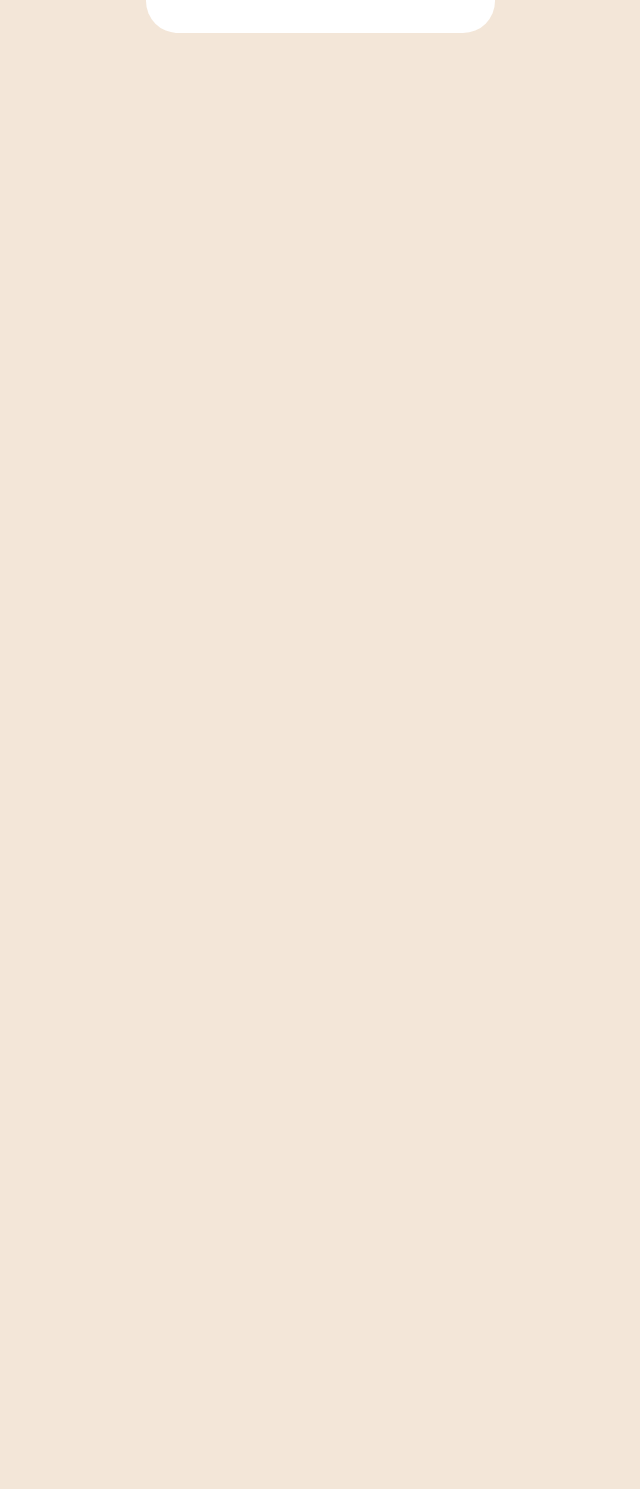
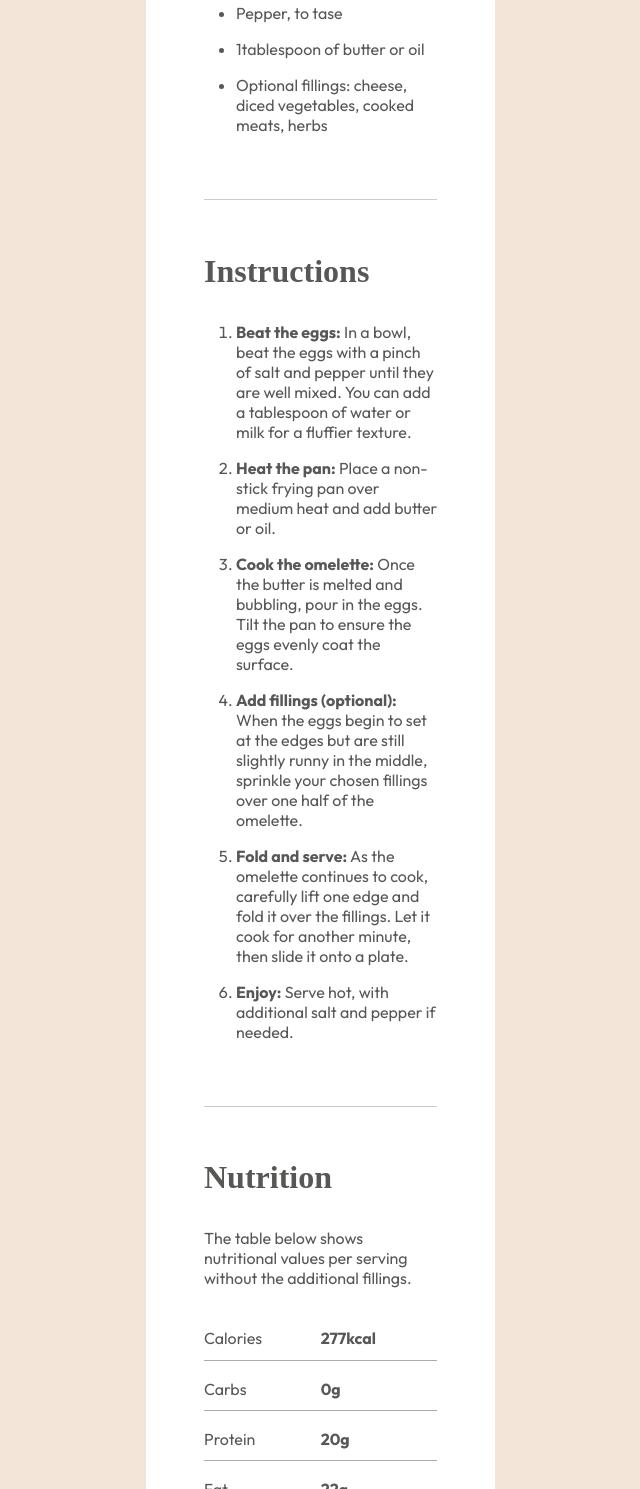
Before and after one commit to chancuadero/Recipe_page, a plain HTML site: page index.html in a window 1280 px wide. Shown: the part 1311-2800 px from the top of the page, without its empty margins (334-974 px from the left). Before the commit the page ends 1344 px from the top, so only its background shows below. Drawn offline with Linux system fonts and the light colour scheme.

Commit message:
update html and css

```diff
--- a/index.html
+++ b/index.html
@@ -31,10 +31,49 @@
                 </ul>
             </div>
             <div class="text">
-                <h2 >Simple Omelette Recipe</h2>
-                <p>An easy and quick dish, perfect for any meal. This classic omelette combines beaten eggs cooked to perfection,
-                    optionally filled with your choice of cheese, vegetables, or meats.
-                </p>
+                <h2 >Ingredients</h2>
+                 <ul>
+                    <li>2-3 large eggs</li>
+                    <li>Salt, to taste</li>
+                    <li>Pepper, to tase</li>
+                    <li>1tablespoon of butter or oil</li>
+                    <li>Optional fillings: cheese, diced vegetables,
+                        cooked meats, herbs
+                    </li>
+                </ul>
+            </div>
+            <hr/>
+           <div class="text">
+                <h2>Instructions</h2>
+                 <ol type="1">
+                    <li><span>Beat the eggs:</span> In a bowl, beat the eggs with a pinch of salt and pepper until they are
+                        well mixed. You can add a tablespoon of water or milk for a fluffier texture.</li>
+                    <li><span>Heat the pan:</span> Place a non-stick frying pan over medium heat and add butter or oil.</li>
+                    <li><span>Cook the omelette:</span> Once the butter is melted and bubbling, pour in the eggs. Tilt the
+                        pan to ensure the eggs evenly coat the surface.</li>
+                    <li><span>Add fillings (optional):</span> When the eggs begin to set at the edges but are still slightly
+                        runny in the middle, sprinkle your chosen fillings over one half of the omelette.</li>
+                    <li><span>Fold and serve:</span> As the omelette continues to cook, carefully lift one edge and fold it
+                        over the fillings. Let it cook for another minute, then slide it onto a plate.</li>
+                    <li><span>Enjoy:</span> Serve hot, with additional salt and pepper if needed.</li>
+                </ol>
+            </div>
+            <hr/>
+            <div class="text">
+                <h2>Nutrition</h2>
+                <p>The table below shows nutritional values per serving without the additional fillings.</p>
+                <div class="nutrition_list">
+
+                            <div class="item">Calories</div>
+                            <div class="item"><span>277kcal</span></div>
+                            <div class="item">Carbs</div>
+                            <div class="item"><span>0g</span></div>
+                            <div class="item">Protein</div>
+                            <div class="item"><span>20g</span></div>
+                            <div class="item1">Fat</div>
+                            <div class="item1"><span>22g</span></div>
+
+                </div>
             </div>
         </div>
     </div>
--- a/style.css
+++ b/style.css
@@ -20,6 +20,7 @@ section{
     margin: 0 20rem;
     box-sizing: border-box;
     min-height: fit-content;
+    margin-bottom: 4rem;
 }
 
 .outer-box{
@@ -53,13 +54,35 @@ section{
 .text h1{
     padding-bottom: 2rem;
     font-family: "Young Serif", serif;
-    font-size: 37px;
+    font-size: 3rem;
 }
+
 
 .text p{
     padding-bottom: 2rem;
     font-family: "Outfit", sans-serif;
-    color: hsl(24, 5%, 18%);
+    color: hsl(24, 5%, 18%, 0.8);
+}
+
+.text h2{
+    padding-top: 2rem;
+    padding-bottom: 2rem;
+    font-size: 2rem;
+    color: hsl(24, 5%, 18%, 0.8);
+}
+
+ .text ul{
+    padding-bottom: 2rem;
+    font-family: "Outfit", sans-serif;
+    color: hsl(24, 5%, 18%, 0.8);
+    margin-left: 2rem;
+}
+
+.text ol{
+    padding-bottom: 2rem;
+    font-family: "Outfit", sans-serif;
+    color: hsl(24, 5%, 18%, 0.8);
+    margin-left: 2rem;
 }
 
 .text__prep h2, li{
@@ -73,16 +96,43 @@ section{
 }
 
 .text__prep h2{
-    color:   hsl(332, 51%, 32%);
+    color:   hsl(332, 51%, 32%, 0.8);
 }
 
 .text__prep li {
     margin-left: 2rem;
+     color: hsl(24, 5%, 18%, 0.8);
 }
 .text__prep ul li::marker {
     margin-left: 2rem;
 }
 
-.text__prep span{
+.text__prep span, .text span{
     font-weight: bold;
 }
+
+hr {
+    display: block;
+    height: 0.3rem;
+    border: 0;
+    border-top: 1px solid #ccc;
+}
+.item {
+    width: 100%;
+    border-bottom: 0.2px solid hsl(24, 5%, 18%, 0.4);
+  }
+
+  .nutrition_list{
+    display: flex;
+    flex-wrap: wrap;
+      color: hsl(24, 5%, 18%, 0.8);
+      font-family: "Outfit", sans-serif;
+  }
+
+  .nutrition_list > div {
+    flex: 50%;
+    margin-bottom: 10px;
+
+    padding-top: 0.5rem;
+    padding-bottom: 0.7rem;
+  }
```
